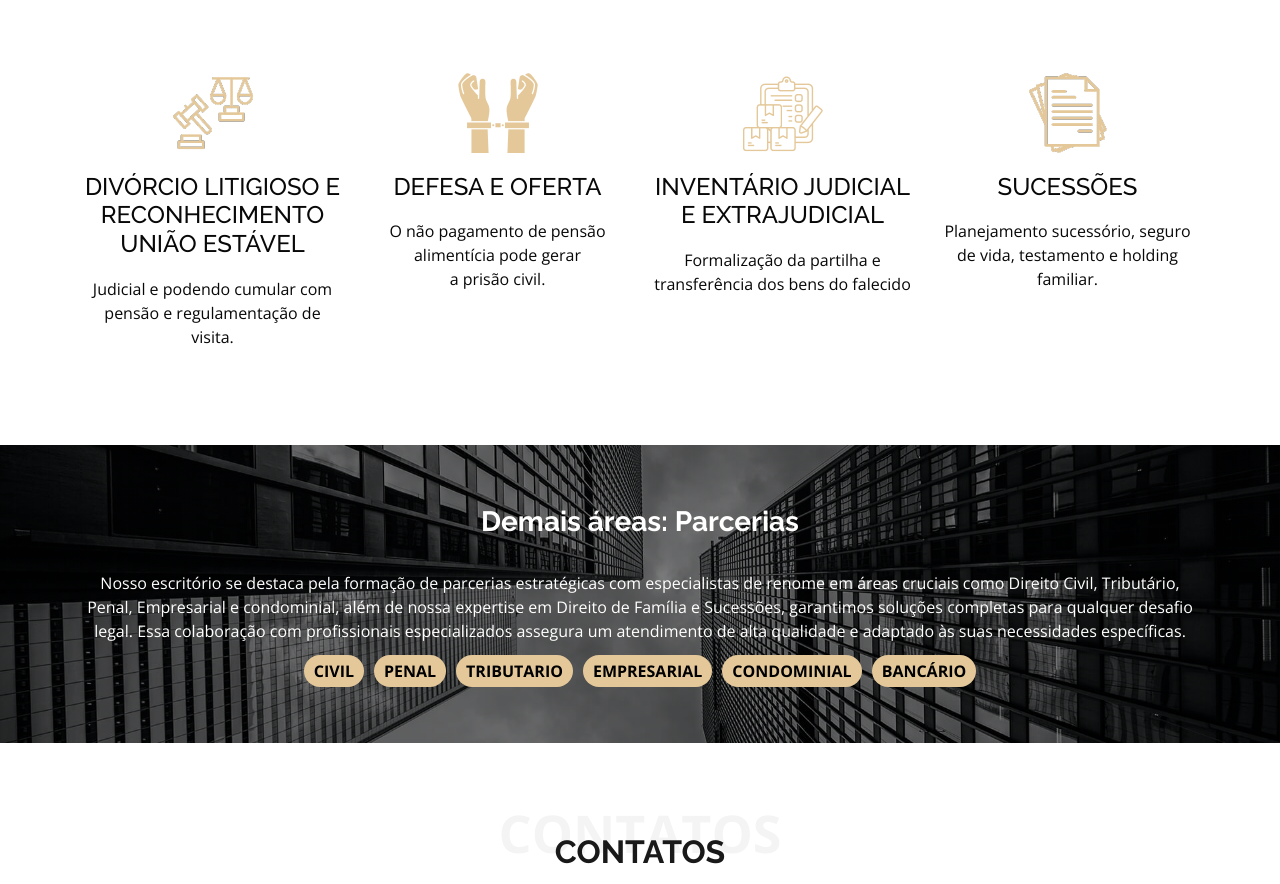
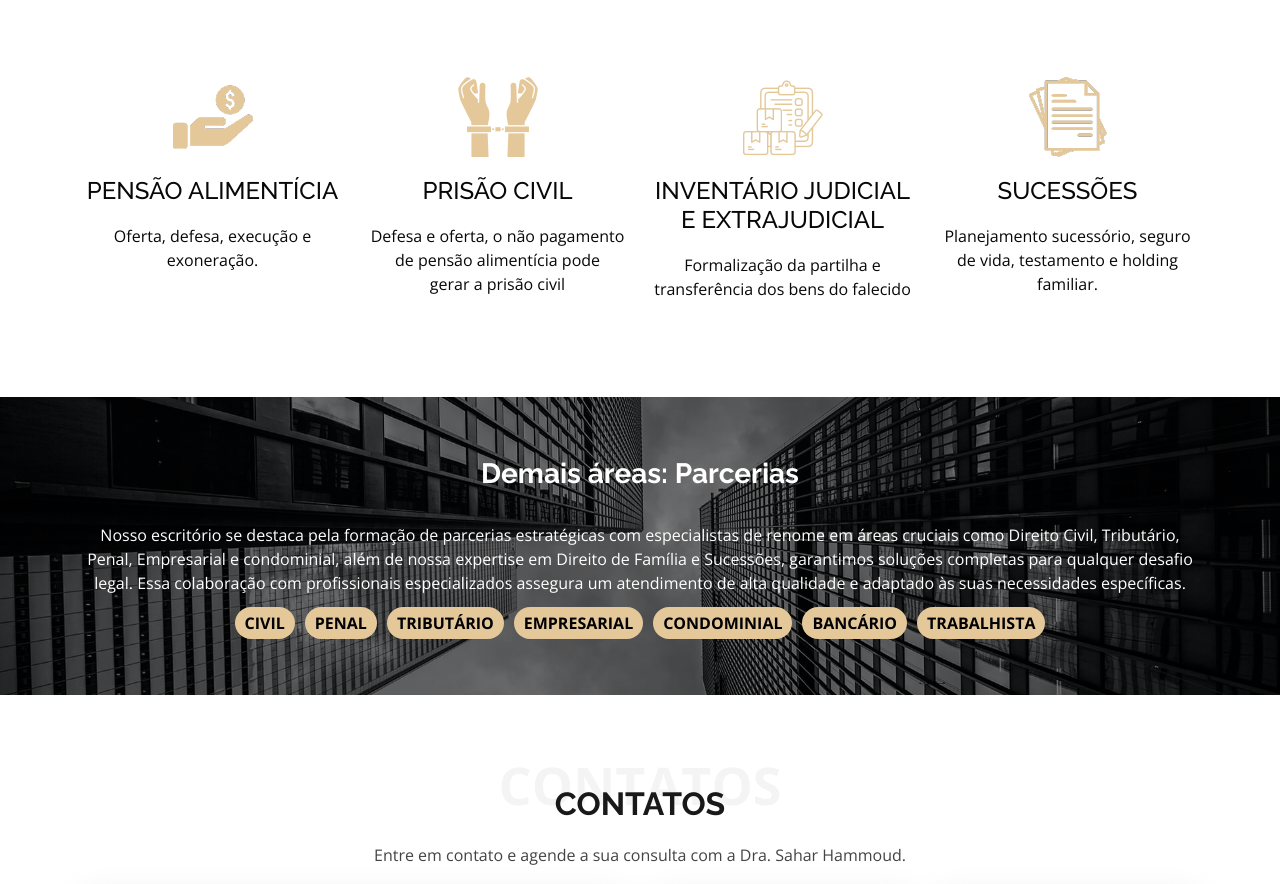
Before and after one commit to rafaelmibr/drasaharhammoud, a plain HTML site: page index.html in a window 1280 px wide. Shown: the part 2656-3540 px from the top of the page. Drawn offline with nearby package versions, Linux system fonts and the light colour scheme.

Commit message:
fix: alterações de texto.

```diff
--- a/index.html
+++ b/index.html
@@ -152,13 +152,12 @@
                 </div>
              </div>
              <div class="col-lg-3 col-sm-6">
-                <div class="icon_1"><img src="assets/img/icon-3.png"></div>
-                <h2 class="furnitures_text">Pensão
-                  Alimentícia</h2>
-                <p class="dummy_text">Oferta, defesa, execução e exoneração.
-                </p>
+              <div class="icon_1"><img src="assets/img/icon-5.png"></div>
+              <h2 class="furnitures_text">Divórcio litigioso e reconhecimento união estável</h2>
+              <p class="dummy_text">Judicial e podendo cumular com pensão e regulamentação de visita.</p>
               <div class="read_bt_main">
               </div>
+
            </div>
              <div class="col-lg-3 col-sm-6">
                 <div class="icon_1"><img src="assets/img/icon-4.png"></div>
@@ -174,16 +173,18 @@
        <div class="services_section2 layout_padding">
         <div class="row">
            <div class="col-lg-3 col-sm-6">
-              <div class="icon_1"><img src="assets/img/icon-5.png"></div>
-              <h2 class="furnitures_text">Divórcio litigioso e reconhecimento união estável</h2>
-              <p class="dummy_text">Judicial e podendo cumular com pensão e regulamentação de visita.</p>
+            <div class="icon_1"><img src="assets/img/icon-3.png"></div>
+            <h2 class="furnitures_text">Pensão
+              Alimentícia</h2>
+            <p class="dummy_text">Oferta, defesa, execução e exoneração.
+            </p>
             <div class="read_bt_main">
             </div>
          </div>
            <div class="col-lg-3 col-sm-6">
               <div class="icon_1"><img src="assets/img/icon-6.png"></div>
-              <h2 class="furnitures_text">Defesa e oferta</h2>
-              <p class="dummy_text">O não pagamento de pensão alimentícia pode gerar a prisão civil.</p>
+              <h2 class="furnitures_text">Prisão Civil</h2>
+              <p class="dummy_text">Defesa e oferta, o não pagamento de pensão alimentícia pode gerar a prisão civil</p>
               <div class="read_bt_main">
               </div>
            </div>
@@ -219,10 +220,11 @@
         <div class="keywords">
           <strong><span class="civil">CIVIL</span></strong>
           <strong><span class="penal">PENAL</span></strong>
-          <strong><span class="tributario">TRIBUTARIO</span></strong>
+          <strong><span class="tributario">TRIBUTÁRIO</span></strong>
           <strong><span class="empresarial">EMPRESARIAL</span></strong>
           <strong><span class="condominial">CONDOMINIAL</span></strong>
           <strong><span class="bancario">BANCÁRIO</span></strong>
+          <strong><span class="bancario">TRABALHISTA</span></strong>
         </div>
 
 
```
Lines whose indentation alone changed are shown as unchanged.
